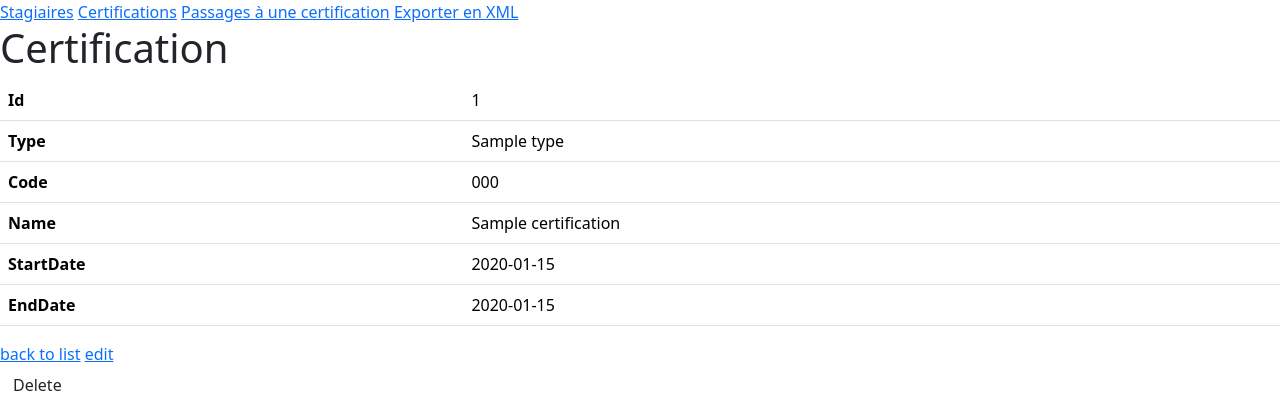
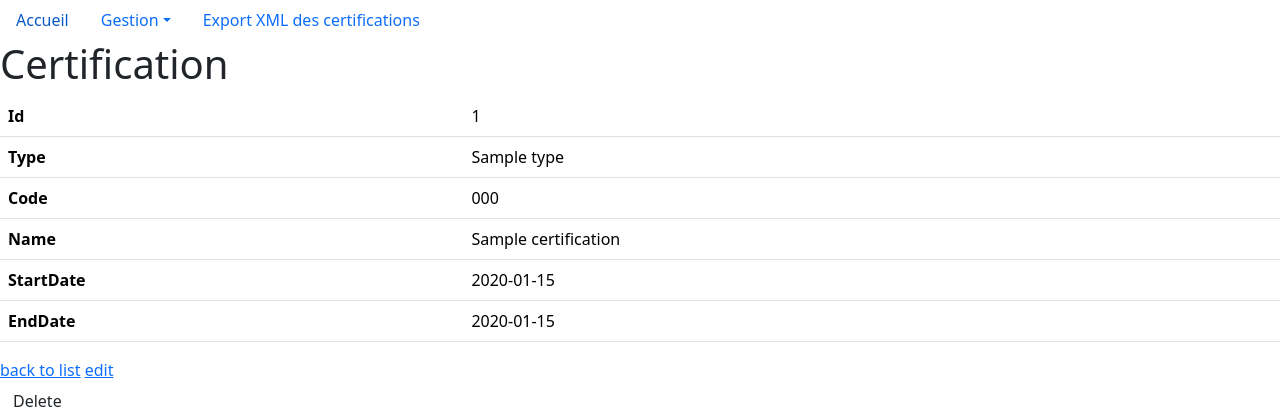
Before and after one commit to ecole-richard-cross/espace-numerique, a Symfony app: template templates/certification/show.html.twig in a window 1280 px wide. Shown: the top 420 px of the page. Run offline with Twig, Linux system fonts and the light colour scheme; the template is opened without the code that fills it: most values are stand-ins (such as "Sample title", 1, 10 or a date in 2020); some libraries are stand-ins or nearby versions.

Commit message:
feat/dev : Menu
Revamped the header menu with bootstrap styling and added a welcome message on the index page

```diff
--- a/templates/imports/header.html.twig
+++ b/templates/imports/header.html.twig
@@ -1,8 +1,16 @@
 {% block header %}
-<nav>
-    <a href="{{path('app_stagiaire_index')}}">Stagiaires</a>
-    <a href="{{path('app_certification_index')}}">Certifications</a>
-    <a href="{{path('app_passage_certification_index')}}">Passages à une certification</a>
-    <a href="{{path('app_xml_export')}}">Exporter en XML</a>
-</nav>
+<ul class="nav">
+    <li class="nav-item"><a href="/" class="nav-link">Accueil</a></li>
+    <li class="nav-item dropdown">
+        <a class="dropdown-toggle nav-link" data-bs-toggle="dropdown" role="button" href="#">Gestion</a>
+        <ul class="dropdown-menu">
+            <li class="dropdown-item"><a class="nav-link" href="{{path('app_stagiaire_index')}}">Stagiaires</a></li>
+            <li class="dropdown-item"><a class="nav-link" href="{{path('app_certification_index')}}">Certifications</a></li>
+            <li class="dropdown-item"><a class="nav-link" href="{{path('app_passage_certification_index')}}">Passages à une certification</a></li>
+        </ul>
+    </li>
+    <li class="nav-item">
+        <a class="nav-link" href="{{path('app_xml_export')}}">Export XML des certifications</a>
+    </li>
+</ul>
 {% endblock %}
```
Also changed, not shown: templates/index/index.html.twig (+4 -8 lines).
